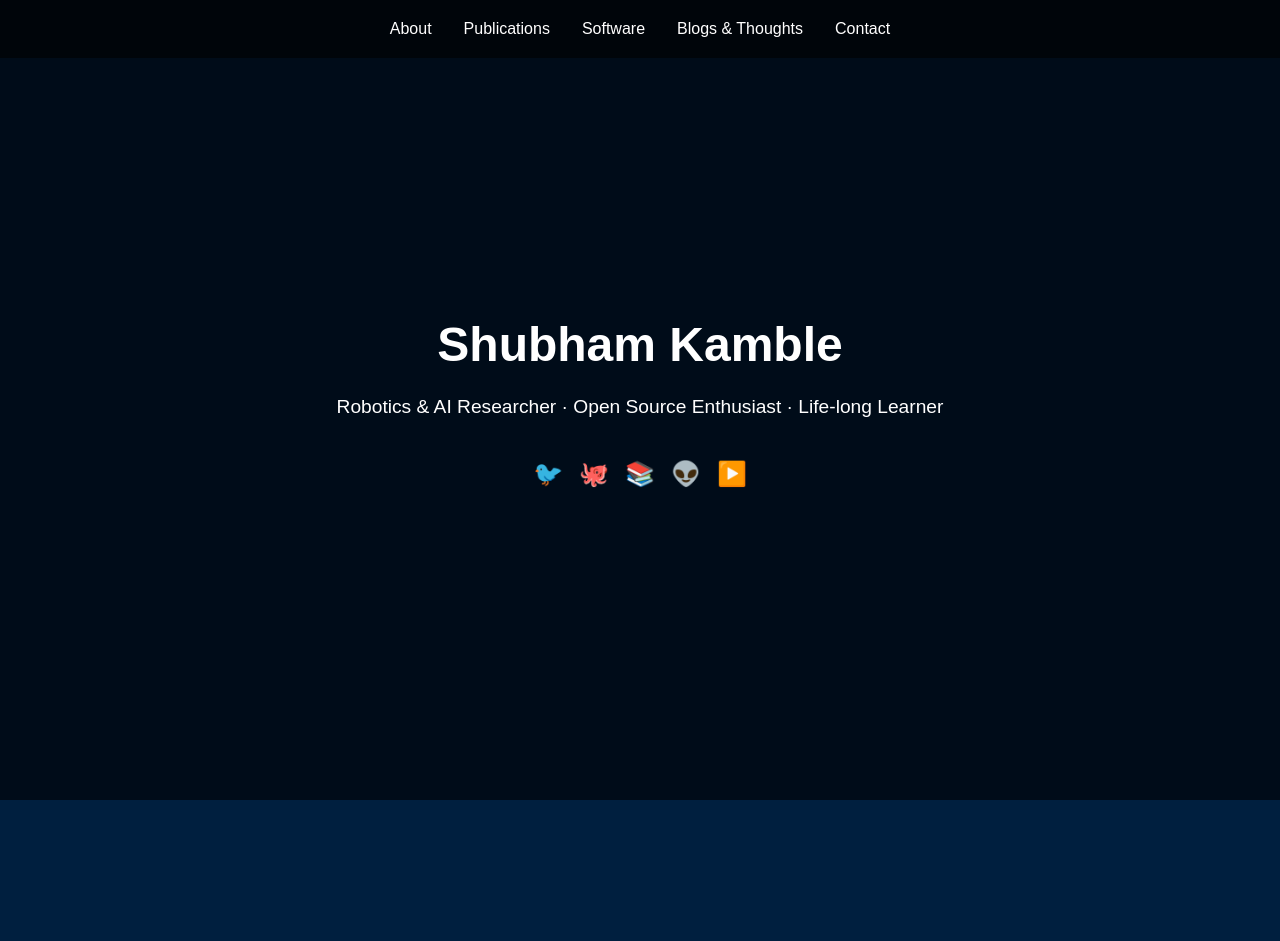
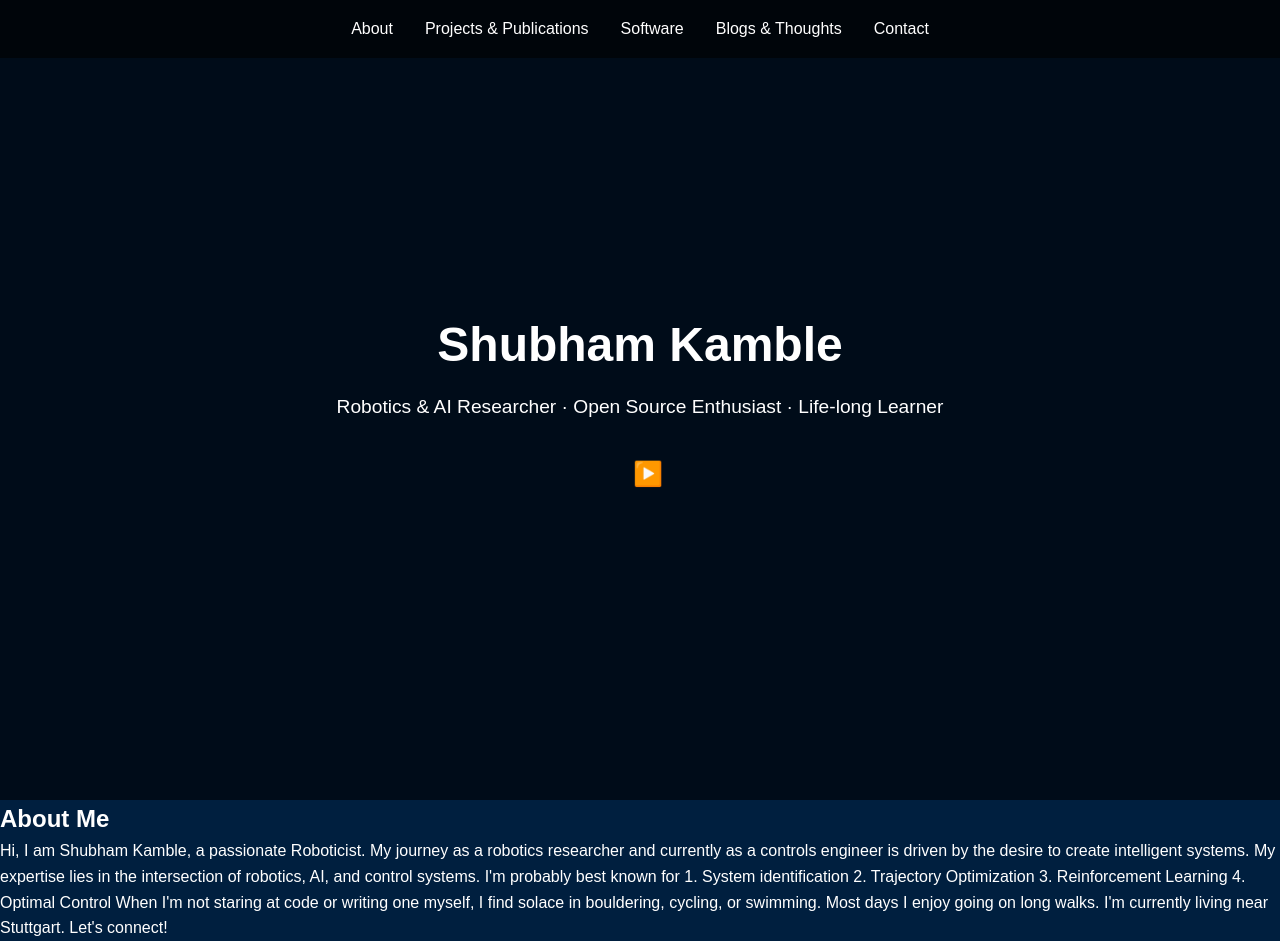
Before and after one commit to Shubham1965/Shubham1965.github.io, a plain HTML site: page index.html in a window 1280 px wide. Before the commit the page ends 800 px from the top, so only its background shows below. Drawn offline with Linux system fonts and the light colour scheme.

Commit message:
Updated about

```diff
--- a/index.html
+++ b/index.html
@@ -99,7 +99,7 @@
     <header>
         <nav>
             <a href="#about">About</a>
-            <a href="#publications">Publications</a>
+            <a href="#publications">Projects & Publications</a>
             <a href="#software">Software</a>
             <a href="#thoughts">Blogs & Thoughts</a>
             <a href="#contact">Contact</a>
@@ -107,12 +107,34 @@
         <h1>Shubham Kamble</h1>
         <p>Robotics & AI Researcher · Open Source Enthusiast · Life-long Learner</p>
         <div class="social-icons">
-            <a href="https://twitter.com" target="_blank">🐦</a>
-            <a href="https://github.com" target="_blank">🐙</a>
-            <a href="https://scholar.google.com" target="_blank">📚</a>
-            <a href="https://reddit.com" target="_blank">👽</a>
-            <a href="https://youtube.com" target="_blank">▶️</a>
+            <a href="https://github.com/Shubham1965" aria-label=GitHub>
+                <i class="fab fa-github fa-2x" aria-hidden=true>
+                </i></a>
+            <a href="https://linkedin.com/in/shubham-kamble007/" target="_blank">▶️</a>
         </div>
+
     </header>
+
+    <!-- About Section -->
+    <section id="about">
+        <h2>About Me</h2>
+        <p>
+            Hi, I am Shubham Kamble, a passionate Roboticist.
+            My journey as a robotics researcher and currently as a controls engineer is driven by the desire to create intelligent systems.
+            My expertise lies in the intersection of robotics, AI, and control systems.
+
+            I'm probably best known for
+            1. System identification
+            2. Trajectory Optimization
+            3. Reinforcement Learning
+            4. Optimal Control
+
+            When I'm not staring at code or writing one myself, I find solace in bouldering, cycling, or swimming.
+            Most days I enjoy going on long walks.
+
+            I'm currently living near Stuttgart.
+            Let's connect!
+        </p>
+    </section>
 </body>
 </html>
```
